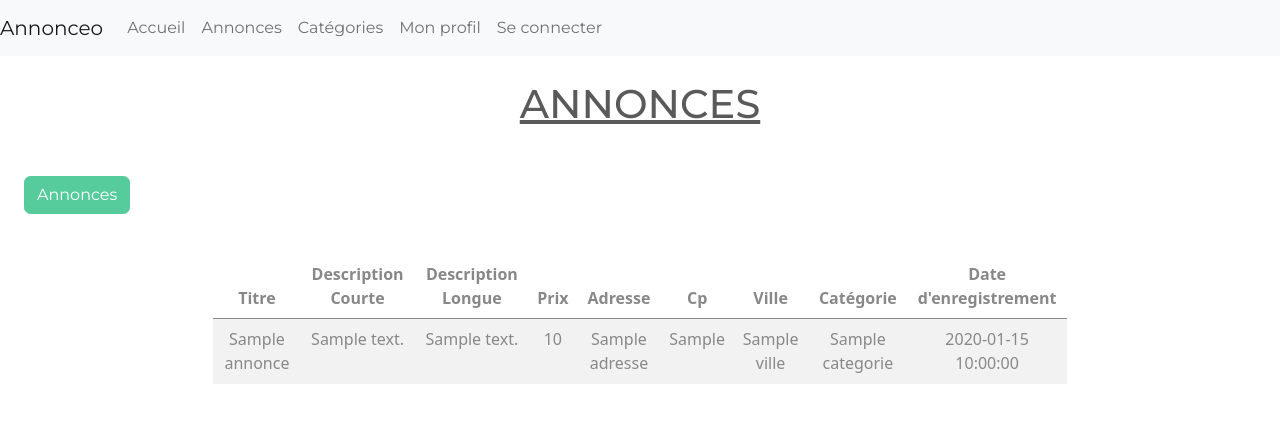
After one commit to Doro402/SitePetitesAnnonces, a Symfony app: template templates/annonce/annonce_presentation.html.twig in a window 1280 px wide. The commit adds this page. Shown: the top 423 px of the page. Run offline with Twig, Linux system fonts and the light colour scheme; the template is opened without the code that fills it: most values are stand-ins (such as "Sample title", 1, 10 or a date in 2020); some libraries are stand-ins or nearby versions.

```diff
--- a/src/Controller/CategorieController.php
+++ b/src/Controller/CategorieController.php
@@ -10,6 +10,11 @@ use Symfony\Component\HttpFoundation\Request;
 use Symfony\Component\HttpFoundation\Response;
 use Symfony\Component\Routing\Annotation\Route;
 use Symfony\Bundle\FrameworkBundle\Controller\AbstractController;
+
+
+/**
+ * @Route("/admin")
+ */
 
 class CategorieController extends AbstractController
 {
--- /dev/null
+++ b/templates/annonce/annonce_presentation.html.twig
@@ -0,0 +1,60 @@
+{% extends 'base.html.twig' %}
+
+{% block title %}
+	{{parent()}}
+	Annonces
+{% endblock %}
+{% block h1 %}
+	Annonces
+{% endblock %}
+{% block body %}
+
+	<a href=" {{ path('annonce_ajouter') }} " class="btn btn-success m-4">Annonces</a>
+	<div class="col-md-8 mx-auto">
+
+		{% for notification in app.flashes('success') %}
+			<div class="text-center text-light bg-success mx-auto col-md-6 p-4">{{ notification }}</div>
+		{% endfor %}
+
+		{% if annonces %}
+			<table class="table table-hover table-striped text-center mt-3">
+				<thead>
+					<tr>
+
+						<th>Titre</th>
+						<th>Description Courte</th>
+						<th>Description Longue</th>
+						<th>Prix</th>
+						<th>Adresse</th>
+						<th>Cp</th>
+						<th>Ville</th>
+						<th>Catégorie</th>
+						<th>Date d'enregistrement</th>
+
+
+					</tr>
+				</thead>
+				<tbody>
+					{% for annonce in annonces %}
+						<tr>
+							<td>{{ annonce.titre }}</td>
+							<td>{{ annonce.descriptionCourte }}</td>
+							<td>{{ annonce.descriptionLongue }}</td>
+							<td>{{ annonce.prix }}</td>
+							<td>{{ annonce.adresse }}</td>
+							<td>{{ annonce.cp }}</td>
+							<td>{{ annonce.ville }}</td>
+							<td>{{ annonce.categorie.titre }}</td>
+
+							<td>{{ annonce.dateEnregistrement ? annonce.dateEnregistrement|date('Y-m-d H:i:s') : '' }}</td>
+
+						</tr>
+
+					{% endfor %}
+				</tbody>
+			</table>
+		{% else %}
+			<h4 class="text-center text-danger mt-3 fst-italic">Vous n'avez publié aucune annonce pour le moment</h4>
+		{% endif %}
+	</div>
+{% endblock %}
--- a/templates/base.html.twig
+++ b/templates/base.html.twig
@@ -30,10 +30,13 @@
 						<a class="nav-link" href="{{path('app_home') }}">Accueil</a>
 					</li>
 					<li class="nav-item">
-						<a class="nav-link" href="{{ path ("annonce_afficher")}}">Gestion des annonces</a>
+						<a class="nav-link" href="{{ path ("annonce_presentation")}}">Annonces</a>
 					</li>
 					<li class="nav-item">
 						<a class="nav-link" href="{{ path('categorie_afficher') }} ">Catégories</a>
+					</li>
+					<li class="nav-item">
+						<a class="nav-link" href="{{ path('profil') }} ">Mon profil</a>
 					</li>
 
 
```
Also changed, not shown: src/Controller/AnnonceController.php (+15 -3 lines), src/Controller/UserController.php (added, +24 -0 lines), templates/user/index.html.twig (added, +20 -0 lines), templates/user/profil.html.twig (added, +37 -0 lines), 1 other file.
